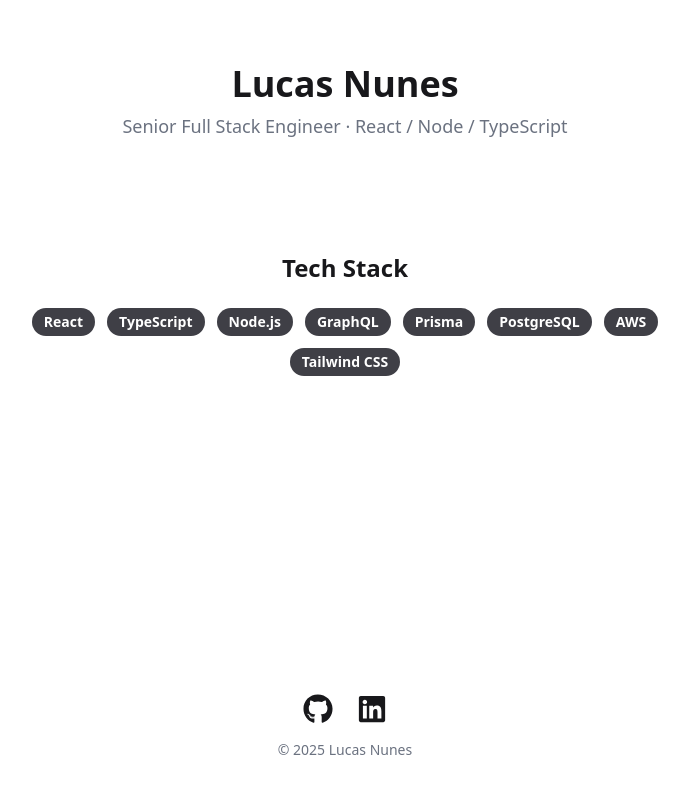
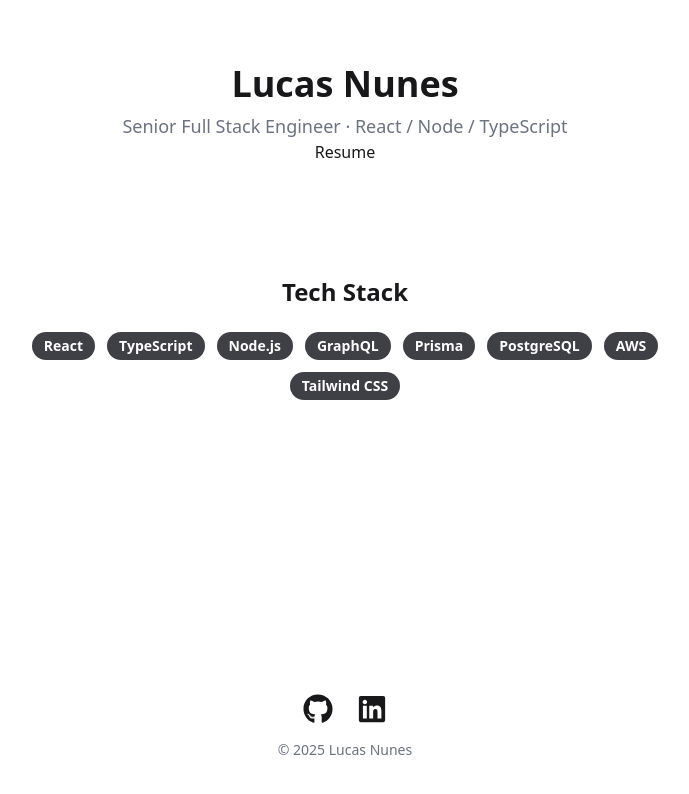
Before and after one commit to nunesmlucas/lucasnunes.dev, a React (Vite) app: page / in a window 1280 px wide. Shown: the top 794 px of the page, without its empty margins (295-984 px from the left). Built offline with nearby package versions, Linux system fonts and the light colour scheme.

Commit message:
resume and tags

```diff
--- a/src/components/Footer.tsx
+++ b/src/components/Footer.tsx
@@ -1,6 +1,15 @@
 import { FaGithub, FaLinkedin } from "react-icons/fa";
 
 export const Footer: React.FC = () => {
+  const trackClick = (label: string) => {
+    if (typeof window !== "undefined" && window.gtag) {
+      window.gtag("event", "click", {
+        event_category: "Outbound Link",
+        event_label: label,
+      });
+    }
+  };
+
   return (
     <footer className="py-10 text-center">
       <div className="flex justify-center gap-6 text-3xl mb-4">
@@ -8,6 +17,7 @@
           href="https://github.com/nunesmlucas"
           target="_blank"
           rel="noopener noreferrer"
+          onClick={() => trackClick("GitHub")}
           className="hover:text-blue-400 transition-colors"
         >
           <FaGithub />
@@ -16,6 +26,7 @@
           href="https://linkedin.com/in/nunesmlucas"
           target="_blank"
           rel="noopener noreferrer"
+          onClick={() => trackClick("LinkedIn")}
           className="hover:text-blue-400 transition-colors"
         >
           <FaLinkedin />
--- a/src/components/Header.tsx
+++ b/src/components/Header.tsx
@@ -7,6 +7,20 @@
       <p className="text-lg text-gray-500 dark:text-gray-400">
         Senior Full Stack Engineer · React / Node / TypeScript
       </p>
+      <a
+        href="/resume.pdf"
+        target="_blank"
+        rel="noopener noreferrer"
+        className="btn"
+        onClick={() =>
+          window.gtag?.("event", "click", {
+            event_category: "Resume",
+            event_label: "Resume Button Click",
+          })
+        }
+      >
+        Resume
+      </a>
     </header>
   );
 };
--- /dev/null
+++ b/src/global.d.ts
@@ -0,0 +1,8 @@
+// src/global.d.ts
+export {};
+
+declare global {
+  interface Window {
+    gtag?: (...args: any[]) => void;
+  }
+}
```
Also changed, not shown: 1 other file (tests, documents, lock files or other folders).
